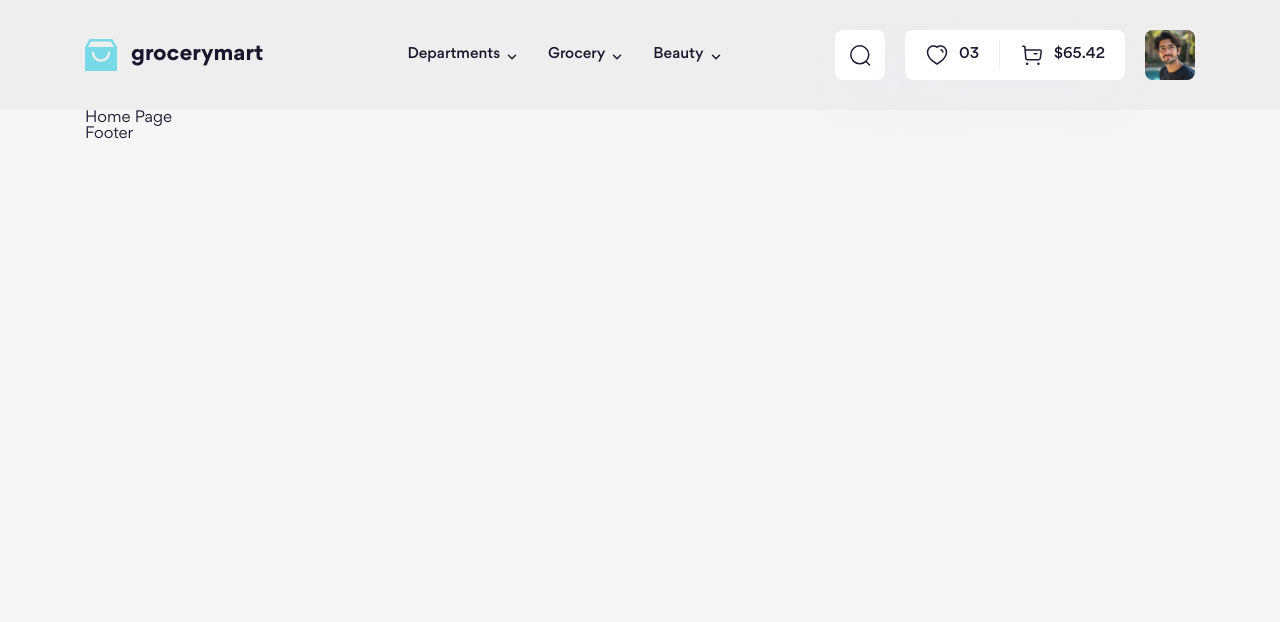
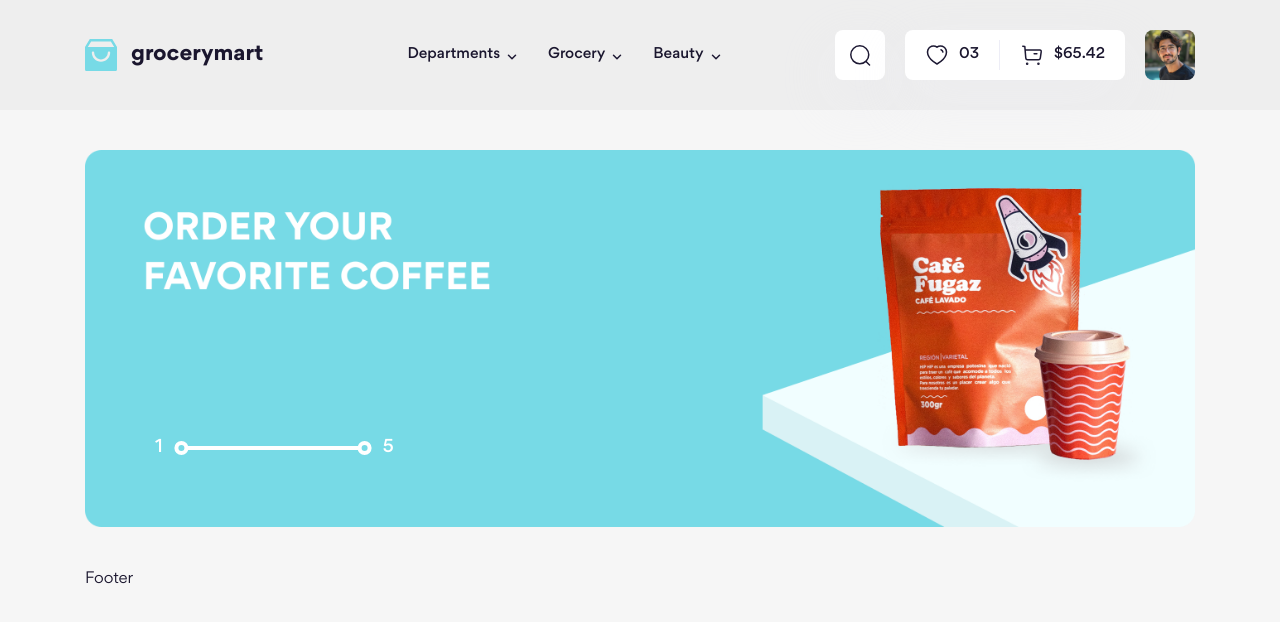
Before and after one commit to ngokha437/htmlcss-08, a website: page index.html in a window 1280 px wide. Drawn offline with Linux system fonts and the light colour scheme.

Commit message:
slideshow #1

```diff
--- a/index.html
+++ b/index.html
@@ -29,8 +29,26 @@
     </script>
 
     <div class="container">
-      <!-- Main -->
-      Home Page
+      <!-- Slideshow -->
+      <div class="slideshow">
+        <div class="slideshow__inner">
+          <div class="slideshow__item">
+            <img src="./assets/img/slideshow/item-1.png" alt="" class="slideshow__img" />
+          </div>
+          <div class="slideshow__item">
+            <img src="./assets/img/slideshow/item-1.png" alt="" class="slideshow__img" />
+          </div>
+          <div class="slideshow__item">
+            <img src="./assets/img/slideshow/item-1.png" alt="" class="slideshow__img" />
+          </div>
+        </div>
+
+        <div class="slideshow__page">
+          <span class="slideshow__num">1</span>
+          <span class="slideshow__slider"></span>
+          <span class="slideshow__num">5</span>
+        </div>
+      </div>
 
       <!-- Footer -->
       <footer id="footer"></footer>
--- a/scss/components/_index.scss
+++ b/scss/components/_index.scss
@@ -1,2 +1,3 @@
 @forward './logo';
 @forward './dropdown';
+@forward './slideshow';
--- /dev/null
+++ b/scss/components/_slideshow.scss
@@ -0,0 +1,66 @@
+.slideshow {
+  position: relative;
+  margin: 40px 0;
+
+  &__inner {
+    display: flex;
+    overflow: hidden;
+  }
+
+  &__item {
+    flex-shrink: 0;
+    width: 100%;
+  }
+
+  &__img {
+    width: 100%;
+  }
+
+  &__page {
+    --color: #FFF;
+
+    position: absolute;
+    bottom: 70px;
+    left: 70px;
+    display: flex;
+    align-items: center;
+    column-gap: 24px;
+  }
+
+  &__num {
+    font-size: 1.8rem;
+    font-weight: 500;
+    line-height: 144.444%;
+    color: var(--color);
+  }
+
+  &__slider {
+    position: relative;
+    width: 172px;
+    height: 4px;
+    flex-shrink: 0;
+    background: var(--color);
+
+    &::before,
+    &::after {
+      content: '';
+      position: absolute;
+      top: 50%;
+
+      width: 14px;
+      height: 14px;
+      border: 4px solid var(--color);
+      border-radius: 50%;
+    }
+
+    &::before {
+      left: 0;
+      translate: -90% -50%;
+    }
+
+    &::after {
+      right: 0;
+      translate: 90% -50%;
+    }
+  }
+}
```
Also changed, not shown: assets/css/main.css, assets/img/slideshow/item-1.png (added), 1 other file.
